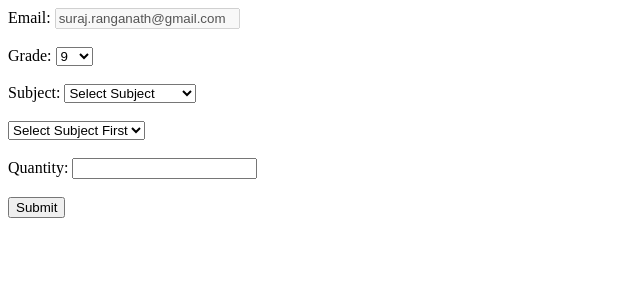
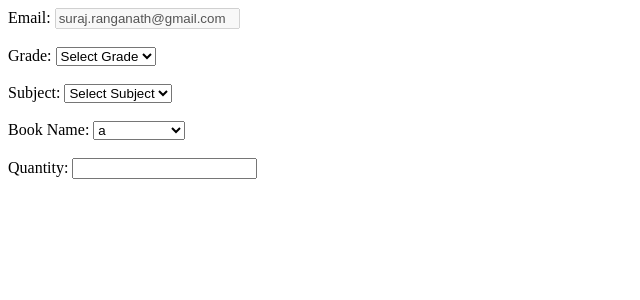
Before and after one commit to suraj-ranganath/OurBookTreeDjango, a Django app: page /take/ in a window 1280 px wide. Shown: the top 300 px of the page, without its empty margins (0-640 px from the left). Run offline with Django 3.2, Linux system fonts and the light colour scheme; a user stored in the database is signed in; some libraries are stand-ins or nearby versions.

Commit message:
Added jquery for dynamic class and subjext. Decided to add ability to reload on take form submission. So we can communicate with database to get available books for rest of the form

```diff
--- a/OBTApp/views.py
+++ b/OBTApp/views.py
@@ -171,16 +171,6 @@ def BookTakeFormView(request):
         except:
             return render(request,"home.html")
 
-def getdetails(request):
-    subject = request.GET['cnt1']
-    print ("ajax subject ", subject)
-    result_set = []
-    all_books = []
-    answer = str(subject[1:-1])
-    selected_subject = allsubjects.objects.get(name=answer)
-    print ("selected subject ", selected_subject)
-    # all_chapters = selected_subject.chapter123_set.all()
-    # for chapter in all_chapters:
-        # print ("chapter", chapter.name)
-        # result_set.append({'name': chapter.name})
-    # return HttpResponse(simplejson.dumps(result_set),content_type='application/json')
+def getBooks():
+    choice_list = ('M', 12)
+    return choice_list
--- a/ourBookTree/urls.py
+++ b/ourBookTree/urls.py
@@ -33,5 +33,4 @@ urlpatterns = [
     path('', TemplateView.as_view(template_name='home.html'), name='home'),
     path('give/', BookGiveFormView),
     path('take/', BookTakeFormView),
-    path('getdetails/',getdetails)
 ]
--- a/templates/base.html
+++ b/templates/base.html
@@ -5,7 +5,8 @@
 <head>
   <meta charset="utf-8">
   <title>{% block title %}Our Book Tree{% endblock %}</title>
-  <script src="{% static 'js/login.js' %}"></script> <!-- This is how to include a static file -->
+  <script src="{% static 'js/login.js' %}"></script>
+  <script src="https://ajax.googleapis.com/ajax/libs/jquery/2.1.1/jquery.min.js"></script>
   <link rel="stylesheet" href="{% static 'css/login.css' %}" type="text/css" />
 </head>
 <body>
--- a/templates/takeform.html
+++ b/templates/takeform.html
@@ -3,18 +3,43 @@
 {% block title %}Take Books{% endblock %}
 
 {% block content %}
-<script src="http://ajax.googleapis.com/ajax/libs/jquery/3.4.1/jquery.min.js"></script>
 <form method="POST">
 {%csrf_token%}
 <!-- {{ give_form.as_p }} -->
 Email: <input type='text' name="email" value={{email}} disabled><br><br>
 Grade: <select name="grade" id="grade" required>
+    <option value="Dummy" disabled selected hidden>Select Grade</option>
     <option value="9">9</option>
     <option value="10">10</option>
     <option value="11">11</option>
     <option value="12">12</option>
 </select><br><br>
+<div id="myAnswers">
+
+<div id="Dummy">
   Subject: <select name="subject" id="subject" required>
+      <option value="" disabled selected hidden>Select Subject</option>
+  </select><br><br>
+</div>
+<div id="A" style="display: none;">
+  Subject: <select name="subject" id="subject" required>
+    <option value="" disabled selected hidden>Select Subject</option>
+    <option value="M">Maths</option>
+    <option value="P">Physics</option>
+    <option value="C">Chemsitry</option>
+    <option value="CS">Computer Science</option>
+    <option value="B">Biology</option>
+    <option value="E">English</option>
+    <option value="S">Sanskrit</option>
+    <option value="SS">Social Studies</option>
+    <option value="HI">Hindi</option>
+    <option value="K">Kannada</option>
+    <option value="F">French</option>
+    <option value="G">German</option>
+</select><br><br>
+</div>
+<div id="B" style="display: none;">
+  Subject: <select name="subject" id="subject" required onChange="form.submit();">
       <option value="" disabled selected hidden>Select Subject</option>
       <option value="M">Maths</option>
       <option value="P">Physics</option>
@@ -24,81 +49,36 @@ Subject: <select name="subject" id="subject" required>
       <option value="E">English</option>
       <option value="A">Accountancy</option>
       <option value="EC">Economics</option>
-    <option value="BS">Chemsitry</option>
+      <option value="BS">Business Studies</option>
       <option value="EN">Entrepreneurship</option>
       <option value="H">History</option>
       <option value="SO">Sociology</option>
       <option value="PS">Psychology</option>
   </select><br><br>
-
-<div class="row">
-    <select name="bookname" id="bookname" required>
-    <option value = '' disabled selected hidden> Select Subject First </option>
-    </select>
-      <script>
-        var appenddata1 = "";
-        var appenddata2 = "";
-        appenddata1 += "<option disabled selected hidden> Select Subject First </option> \n";
-        $.ajaxSetup({
-          headers: {
-            'X-CSRF-TOKEN': $('meta[name="csrf-token"]').attr('content')
-          }
-        });
-        $("#bookname").show();
-        $('select#subject').change(function () {
-          var optionSelected = $(this).find("option:selected");
-          var valueSelected = optionSelected.val();
-          var subject = optionSelected.text();
-          //subject = 'English';
-          console.log('in chapter subject = ', subject);
-          console.log('clearing chapter list');
-          $("select#bookname option").remove();
-          appenddata1 = "<option value = bookname disabled selected hidden> Select Book Name </option> \n";
-
-          $.ajax({
-            type: "GET",
-            url: "/getdetails/",
-            data: {
-              'cnt1': subject
-            },
-            async: false,
-            success: function (result) {
-              console.log('Ajax call success', result);
-              console.log('in chapter I am printing results of length:', result.length);
-              // console.log(result);
-
-              for (var i = 0; i <= result.length - 1; i++) {
-                console.log('in chapter for loop', result[i].name);
-                appenddata1 += "<option value = " + result[i].name + "> " + result[i].name +" </option> \n";
-              };
-
-            }, // success function
-            error: function (textStatus, errorThrown) {
-              console.log('Ajax call failure', textStatus, errorThrown);
-              appenddata1 += "<option value = AjaxError> ServerError</option> \n";
-            }
-
-          }); // end of ajax get
-          console.log('(Outside Overall Get Setting Chapter List with :', appenddata1);
-          appenddata2+="<option value = AjaxError> ServerError</option>"
-          appenddata2+="<option value = AjaxError> ServerError2</option> \n"
-          $("#bookname").append(appenddata1);
-
-        }); // end of subject change function
-        console.log('(Inside Script  Setting and Showing Chapter List with :', appenddata1);
-        $("#bookname").show();
-      </script>
-      <br><br>
+  </div>
+</div>
 
 
-<!-- Book Name: <select name="bookname" id="bookname" required>
+Book Name: <select name="bookname" id="bookname" required>
     {% for i in bookchoices %}
         <option value="{{i}}">{{i}}</option>
     {% endfor %}
-</select><br><br> -->
+</select><br><br>
 Quantity: <input type="number" name="quan" id="quan" required><br><br>
 <!-- {{ book_form.as_p }}
 {{ give_order_form.as_p }} -->
-    <input type='submit' value='Submit'/>
+    <!--<input type='submit' value='Submit'/>-->
 </form>
+<script>
+$("#grade").change(function(){
+  $("#A,#B").hide();
+  if(($(this).val() == "9") || ($(this).val() == "10")) {
+    $("#A").show();
+    $("#Dummy").hide();
+  } else{
+     $("#B").show();
+     $("#Dummy").hide();
+  }
+});
+</script>
 {% endblock %}
```
Also changed, not shown: OBTApp/models.py (+2 -8 lines). Lines whose indentation alone changed are shown as unchanged.
